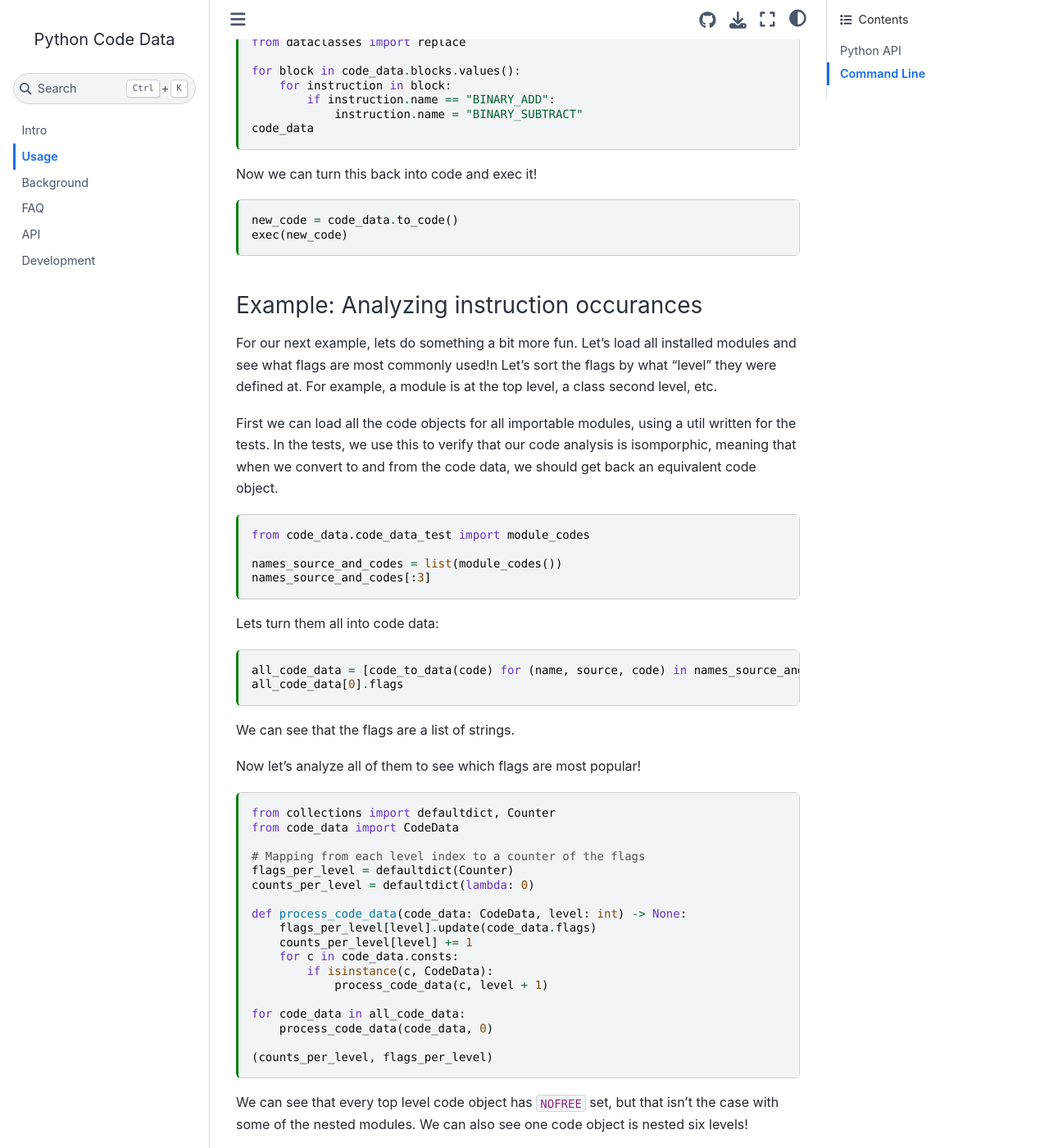
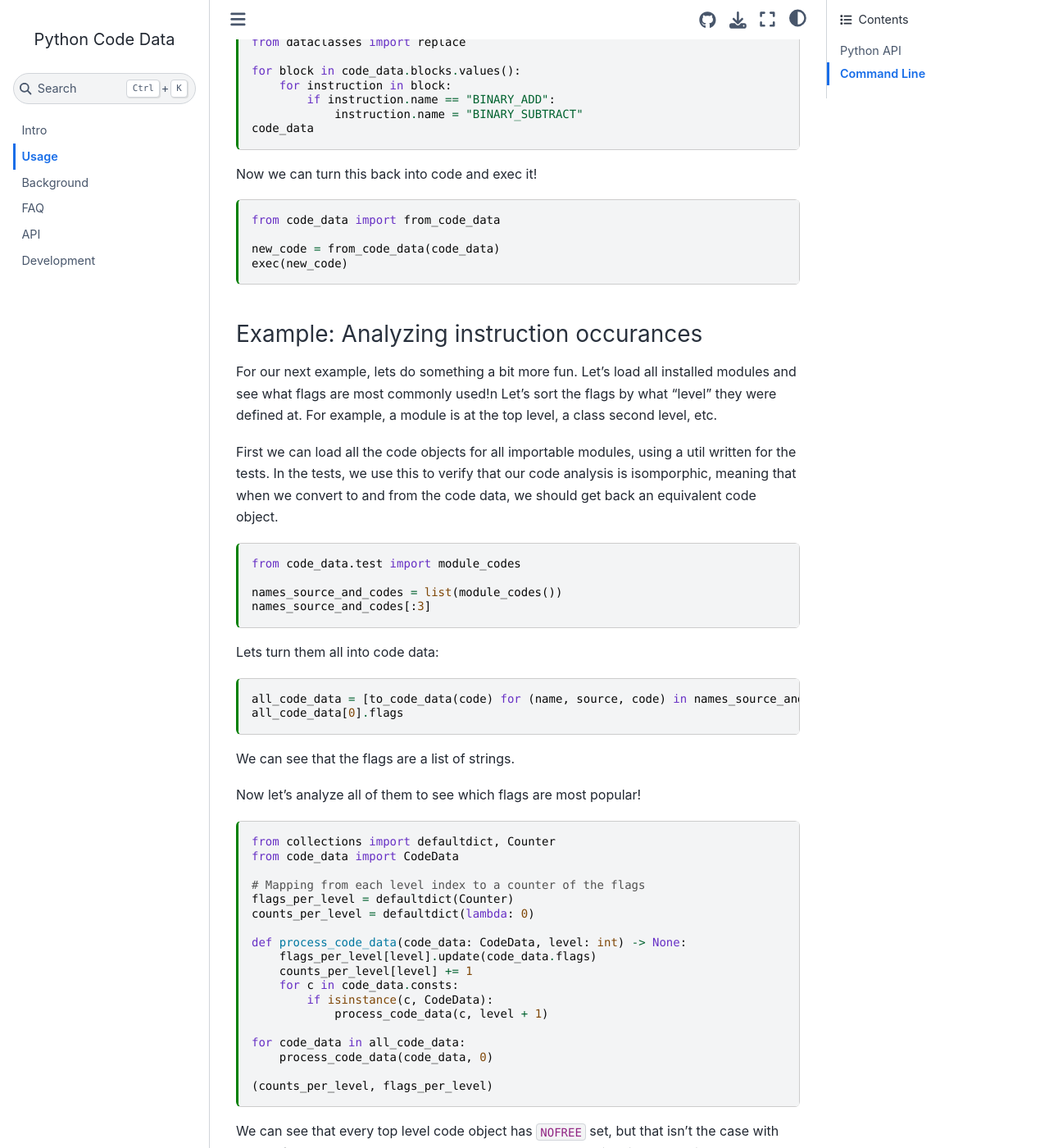
Before and after one commit to metadsl/python-code-data, a Jupyter Book: the page built from docs/usage.md, in a window 1280 px wide and 1400 px high, scrolled down 1470 px. Shown: the whole window at 82% size. Built offline with Jupyter Book 1.0.4 settings and Sphinx 7.4.7 and the Sphinx Book theme 1.1.4, drawn with Linux system fonts in a browser that asks for light colours; some of the changed text lies outside the part shown.

Commit message:
Fix docs

````diff
--- a/docs/usage.md
+++ b/docs/usage.md
@@ -22,7 +22,7 @@ The overall workflow for using the API involves some part of these steps:
 1. Get your hands on a [Code object](https://docs.python.org/3/reference/datamodel.html#index-55), like by using `compile`
 2. Turn it into data using .
 3. Modify it, traverse it, or use it for downstream analysis.
-4. Turn the [`CodeData`](code_data.code_data.CodeData) back into a real Python code object.
+4. Turn the [`CodeData`](code_data.CodeData) back into a real Python code object.
 5. Execute the code object, using `exec`.
 
 ### Example: Modifying Existing Bytecode
@@ -55,9 +55,9 @@ dis.dis(code)
 So instead, lets turn it into ✨data✨:
 
 ```{code-cell}
-from code_data import code_to_data
+from code_data import to_code_data
 
-code_data = code_to_data(code)
+code_data = to_code_data(code)
 code_data
 ```
 
@@ -88,7 +88,9 @@ code_data
 Now we can turn this back into code and exec it!
 
 ```{code-cell}
-new_code = code_data.to_code()
+from code_data import from_code_data
+
+new_code = from_code_data(code_data)
 exec(new_code)
 ```
 
@@ -113,7 +115,7 @@ names_source_and_codes[:3]
 Lets turn them all into code data:
 
 ```{code-cell}
-all_code_data = [code_to_data(code) for (name, source, code) in names_source_and_codes]
+all_code_data = [to_code_data(code) for (name, source, code) in names_source_and_codes]
 all_code_data[0].flags
 ```
 
````
Also changed, not shown: other parts of docs/usage.md (+1 -1 lines).
